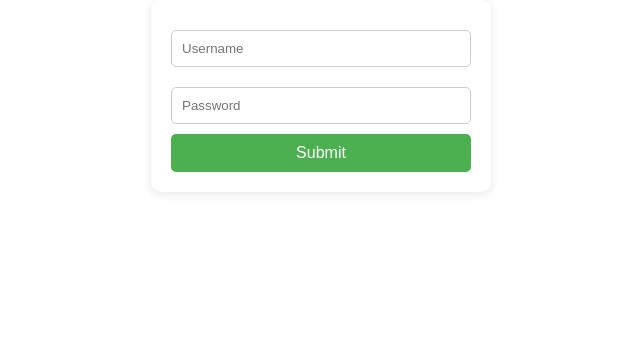
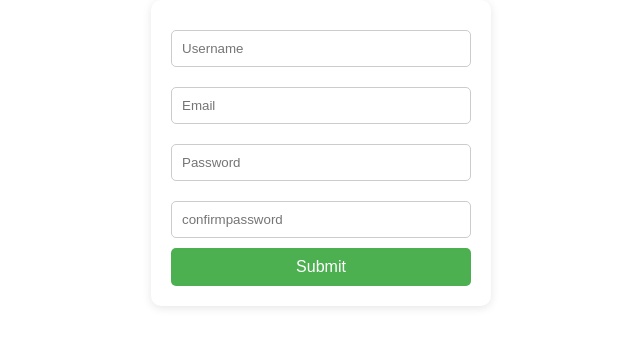
Before and after one commit to goutham120203/sample, a React (Create React App) app: page / in a window 1280 px wide. Shown: the top 346 px of the page, without its empty margins (319-959 px from the left). Built offline with nearby package versions, Linux system fonts and the light colour scheme.

Commit message:
basic sinup form

```diff
--- a/src/App.js
+++ b/src/App.js
@@ -4,22 +4,31 @@ import './App.css';
 const App = () => {
   const [data, setData] = useState({
     username: '',
-    password: ''
+    email:'',
+    password: '',
+    confirmpassword:''
   });
-  const { username, password } = data;
+  const { username, email, password, confirmpassword } = data;
   const changeHandler = e => {
     setData({...data,[e.target.name]:e.target.value})
   }
   const submitHandler = e =>{
     e.preventDefault()
-    console.log(data)
+    if(password === confirmpassword){
+    console.log(data);
+    }
+    else{
+      console.log("confirmpassword is not matching");
+    }
   }
   return (
     <div>
       <center>
         <form onSubmit={submitHandler}>
           <input type='text' name='username' value={username} placeholder="Username" onChange={changeHandler} /> <br />
+          <input type='text' name='email' value={email} placeholder="Email" onChange={changeHandler} /> <br />
           <input type='password' name='password' value={password} placeholder="Password" onChange={changeHandler} /> <br />
+          <input type='password' name='confirmpassword' value={confirmpassword} placeholder="confirmpassword" onChange={changeHandler} /> <br />
           <input type='submit' name='submit' />
         </form>
       </center>
```
